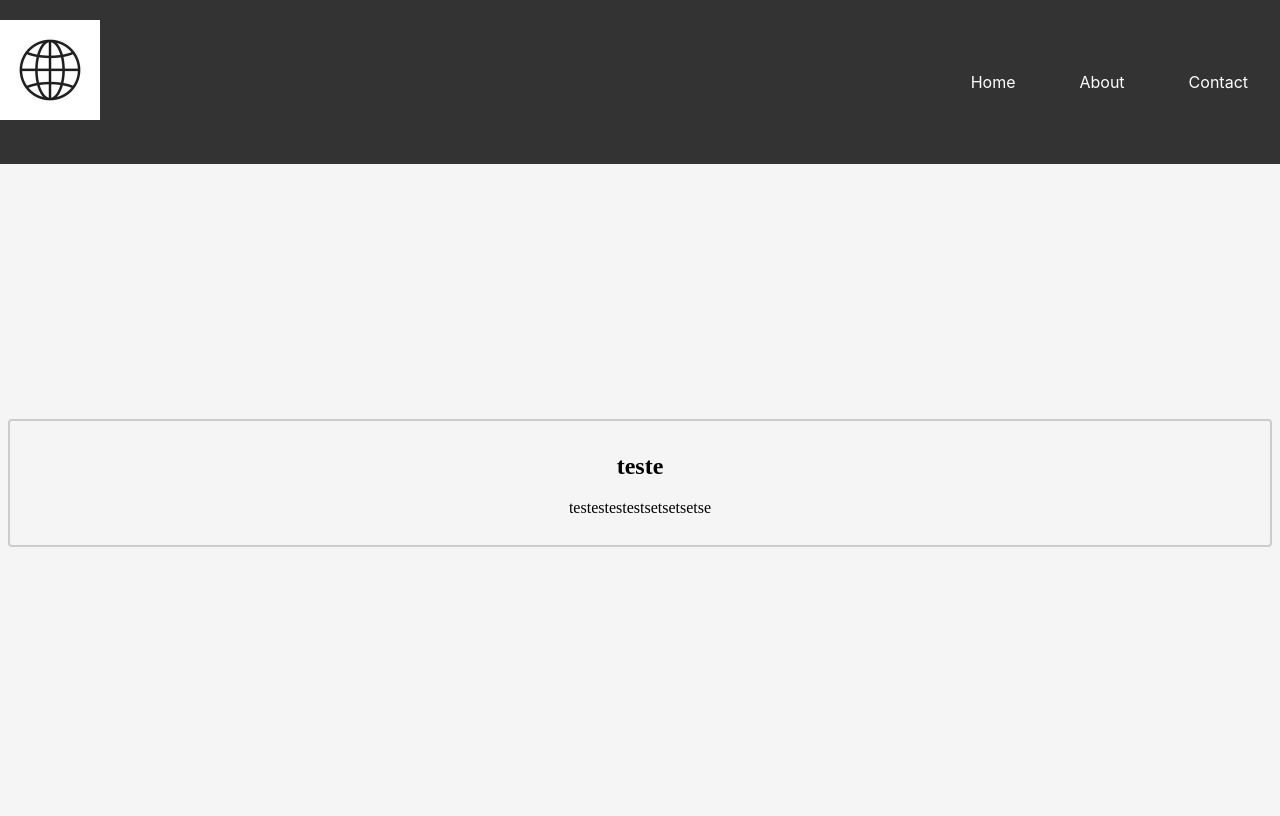
After one commit to tadashiorigami/Django-test, a Django app: page /post/1/ in a window 1280 px wide. The commit adds this page. Run offline with Django 3.2, Linux system fonts and the light colour scheme; data comes from the database, SQL or seed files in the repository; both versions use the stored data as it was after the commit; some libraries are stand-ins or nearby versions.

Commit message:
Add posts and more styling

```diff
--- /dev/null
+++ b/blog/static/css/blog.css
@@ -0,0 +1,111 @@
+body {
+    background-color: #f5f5f5;
+    display: flex;
+    align-items: center;
+    justify-content: center;
+    height: 100vh;
+}
+
+header {
+    position: fixed; /* Fix the header to the top of the viewport */
+    top: 0; /* Set the top value to 0 */
+    background-color: #333;
+    color: #fff;
+    padding: 20px;
+    width: 100%; /* take the full width */
+}
+.header-container {
+    display: flex;
+    align-items: center;
+    justify-content: space-between;
+}
+.logo img {
+    width: 50px;
+    height: 50px;
+}
+nav ul {
+    display: flex;
+    list-style: none;
+    margin: 0;
+    padding: 0;
+}
+nav li {
+    margin: 0 10px;
+}
+nav a {
+    color: #fff;
+    text-decoration: none;
+    font-family: -apple-system, BlinkMacSystemFont, "Segoe UI", Roboto, Oxygen, Ubuntu, Cantarell, "Open Sans", "Helvetica Neue", sans-serif;
+    padding: 10px 20px;
+    border: 2px solid #333; /* Add a border */
+    border-radius: 4px;
+}
+nav a:hover {
+    border-color: #555; /* Change the border color on hover */
+}
+
+form {
+    background-color: #fff;
+    padding: 20px;
+    border-radius: 10px;
+    box-shadow: 0px 0px 10px rgba(0, 0, 0, 0.1);
+    display: flex;
+    align-items: center;
+    width: 100%;
+    flex-direction: column;
+}
+.logo {
+    text-align: center;
+    margin-bottom: 20px;
+}
+.logo img {
+    width: 100px;
+    height: 100px;
+}
+input {
+    border: none;
+    padding: 10px;
+    font-size: 18px;
+    width: 100%;
+    border-radius: 10px;
+    margin-bottom: 10px;
+}
+button {
+    border: none;
+    background-color: #333;
+    color: #fff;
+    padding: 10px 20px;
+    font-size: 18px;
+    border-radius: 10px;
+    cursor: pointer;
+    transition: all 0.2s ease-in-out;
+}
+button:hover {
+    background-color: #555;
+}
+.post {
+    width: 100%;
+    padding: 12px 20px;
+    margin: 8px 0;
+    box-sizing: border-box;
+    border: 2px solid #ccc;
+    border-radius: 4px;
+}
+.parent-container{
+    display: flex;
+    flex-direction: column;
+    text-align: center;
+    vertical-align: middle;
+    align-items: center;
+    width: 100%;
+    margin-top: 150px;
+}
+.form-container, .post-container {
+    display: flex;
+    flex-direction: column;
+    align-items: center;
+    justify-content: center;
+    width: 50%;
+    padding: 20px;
+    border-radius: 10px;
+}
--- /dev/null
+++ b/blog/templates/blog/base.html
@@ -0,0 +1,31 @@
+{% load static %}
+<!DOCTYPE html>
+<html>
+    <head>
+        <title>AI Form</title>
+        <link rel="stylesheet" href="https://cdnjs.cloudflare.com/ajax/libs/font-awesome/5.14.0/css/all.min.css">
+        <link rel="stylesheet" href="{% static 'css/blog.css' %}">
+    </head>
+    <body>
+        <header>
+            <div class="header-container">
+                <div class="logo">
+                    <img src="{% static 'logo.jpg' %}" alt="AI logo">
+                </div>
+                <nav>
+                    <ul>
+                        <li><a href="#">Home</a></li>
+                        <li><a href="#">About</a></li>
+                        <li><a href="#">Contact</a></li>
+                    </ul>
+                </nav>
+            </div>
+        </header>
+
+
+        <main class="parent-container">
+        {% block content %}
+        {% endblock %}
+        </main>
+    </body>
+</html>
--- /dev/null
+++ b/blog/templates/blog/post_detail.html
@@ -0,0 +1,13 @@
+{% extends 'blog/base.html' %}
+
+{% block content %}
+    <article class="post">
+        {% if post.published_date %}
+            <time class="date">
+                {{ post.published_date }}
+            </time>
+        {% endif %}
+        <h2>{{ post.title }}</h2>
+        <p>{{ post.text|linebreaksbr }}</p>
+    </article>
+{% endblock %}
--- a/blog/urls.py
+++ b/blog/urls.py
@@ -3,4 +3,5 @@ from . import views
 
 urlpatterns = [
     path('', views.post_list, name='post_list'),
+    path('post/<int:pk>/', views.post_detail, name='post_detail'),
 ]
--- a/blog/views.py
+++ b/blog/views.py
@@ -1,5 +1,12 @@
-from django.shortcuts import render
+from django.utils import timezone
+from django.shortcuts import render, get_object_or_404
+from .models import Post
 
 # Create your views here.
 def post_list(request):
-    return render(request, 'blog/post_list.html', {})
+    posts = Post.objects.filter(published_date__lte=timezone.now()).order_by('published_date')
+    return render(request, 'blog/post_list.html', {'posts': posts})
+
+def post_detail(request, pk):
+    post = get_object_or_404(Post, pk=pk)
+    return render(request, 'blog/post_detail.html', {'post': post})
--- a/test_site/settings.py
+++ b/test_site/settings.py
@@ -120,6 +120,9 @@ USE_TZ = True
 
 STATIC_URL = '/static/'
 STATIC_ROOT = BASE_DIR / 'static'
+# STATICFILES_DIRS = [
+#     os.path.join(BASE_DIR, "blog/static"),
+# ]
 
 # Default primary key field type
 # https://docs.djangoproject.com/en/3.2/ref/settings/#default-auto-field
```
Also changed, not shown: blog/templates/blog/post_list.html (+16 -58 lines), blog/static/logo.jpg (added), db.sqlite3.
